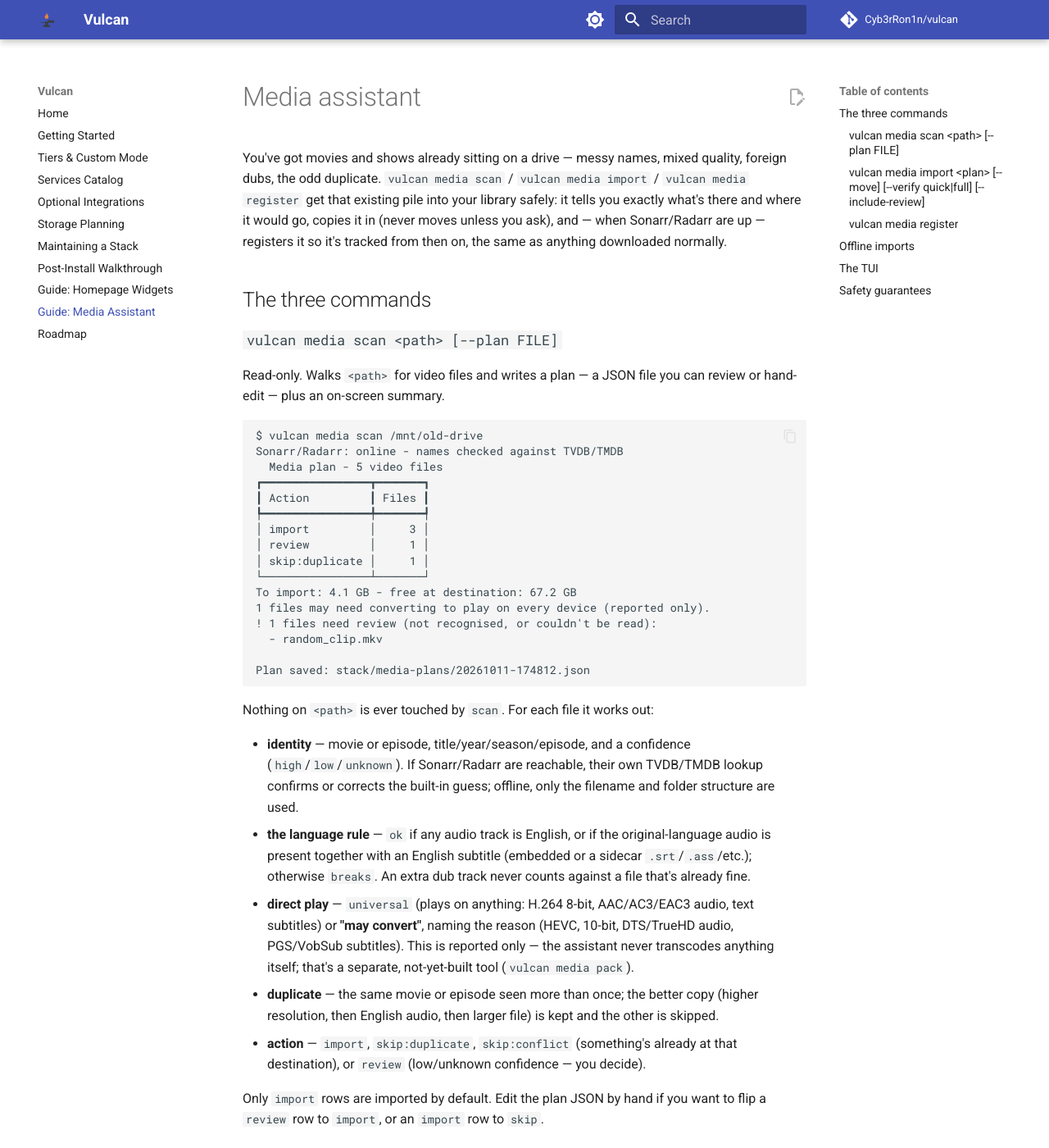
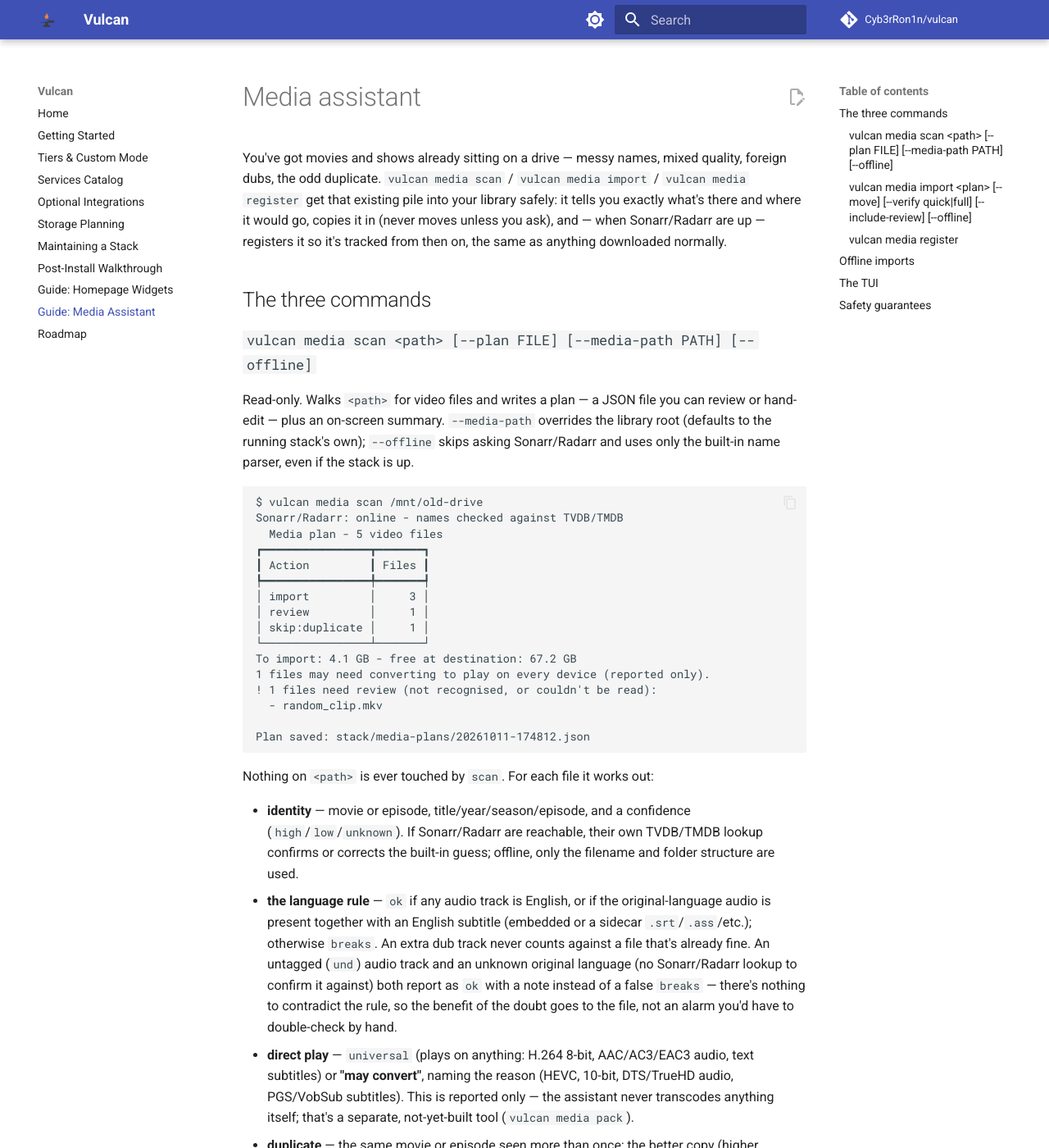
Before and after one commit to Cyb3rRon1n/vulcan, an MkDocs documentation site: the page built from docs/guides/media-assistant.md, in a window 1280 px wide and 1400 px high. Shown: the whole window at 82% size. Built offline with MkDocs 1.6.1 and Material for MkDocs 9.7.7, drawn with Linux system fonts in a browser that asks for light colours; comment, search, counter and statistics services are not loaded; some of the changed text lies outside the part shown.

Commit message:
docs(media): language-rule edge cases and remaining flags

````diff
--- a/docs/guides/media-assistant.md
+++ b/docs/guides/media-assistant.md
@@ -9,10 +9,13 @@ so it's tracked from then on, the same as anything downloaded normally.
 
 ## The three commands
 
-### `vulcan media scan <path> [--plan FILE]`
+### `vulcan media scan <path> [--plan FILE] [--media-path PATH] [--offline]`
 
 Read-only. Walks `<path>` for video files and writes a plan — a JSON file you
-can review or hand-edit — plus an on-screen summary.
+can review or hand-edit — plus an on-screen summary. `--media-path` overrides
+the library root (defaults to the running stack's own); `--offline` skips
+asking Sonarr/Radarr and uses only the built-in name parser, even if the
+stack is up.
 
 ```
 $ vulcan media scan /mnt/old-drive
@@ -42,7 +45,12 @@ Nothing on `<path>` is ever touched by `scan`. For each file it works out:
 - **the language rule** — `ok` if any audio track is English, or if the
   original-language audio is present together with an English subtitle
   (embedded or a sidecar `.srt`/`.ass`/etc.); otherwise `breaks`. An extra dub
-  track never counts against a file that's already fine.
+  track never counts against a file that's already fine. An untagged
+  (`und`) audio track and an unknown original language (no Sonarr/Radarr
+  lookup to confirm it against) both report as `ok` with a note instead of
+  a false `breaks` — there's nothing to contradict the rule, so the benefit
+  of the doubt goes to the file, not an alarm you'd have to double-check by
+  hand.
 - **direct play** — `universal` (plays on anything: H.264 8-bit, AAC/AC3/EAC3
   audio, text subtitles) or **"may convert"**, naming the reason (HEVC,
   10-bit, DTS/TrueHD audio, PGS/VobSub subtitles). This is reported only —
@@ -58,7 +66,7 @@ Nothing on `<path>` is ever touched by `scan`. For each file it works out:
 Only `import` rows are imported by default. Edit the plan JSON by hand if you
 want to flip a `review` row to `import`, or an `import` row to `skip`.
 
-### `vulcan media import <plan> [--move] [--verify quick|full] [--include-review]`
+### `vulcan media import <plan> [--move] [--verify quick|full] [--include-review] [--offline]`
 
 ```
 $ vulcan media import stack/media-plans/20261011-174812.json
@@ -85,6 +93,9 @@ pass `--include-review`). What "import" means:
 - If Sonarr/Radarr are reachable, imported titles are registered automatically
   (added with your usual quality profile, then rescanned in place — no second
   copy). If they're not, the import still finishes; see below.
+- `--offline` skips registering with Sonarr/Radarr even if they're reachable
+  — the import is queued for `vulcan media register` instead, same as if the
+  stack were actually down.
 
 ### `vulcan media register`
 
````
